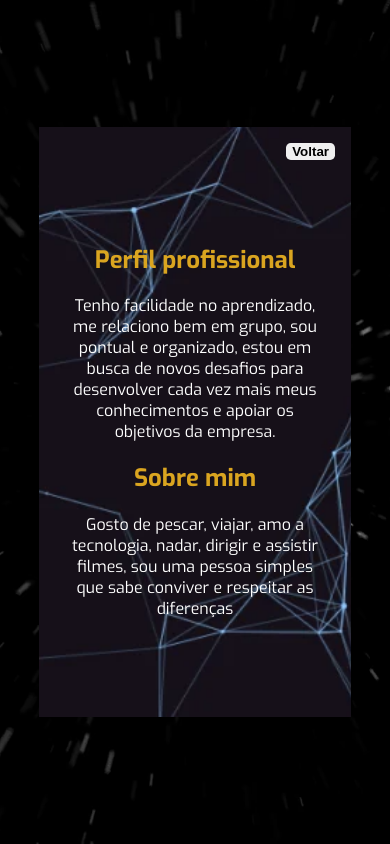
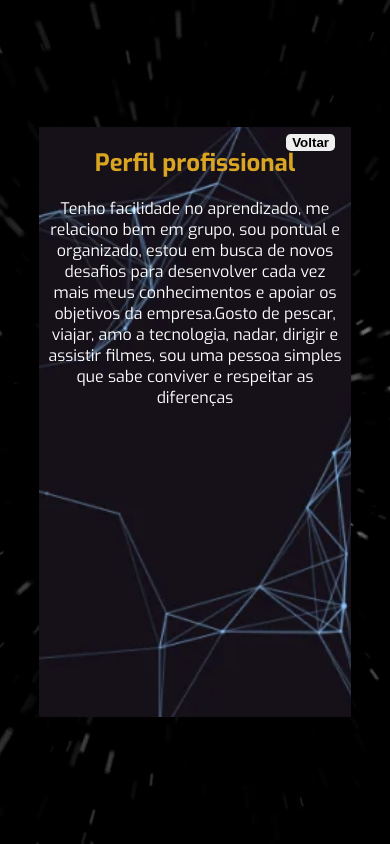
Before and after one commit to MateusSantiagoDev/meu-portfolio, a React (Create React App) app: page /sobremim in a window 390 px wide. Built offline with nearby package versions, Linux system fonts and the light colour scheme; the HTML template or start-up script is replaced by a standard one.

Commit message:
feat(sobre-mim): implemented media query

```diff
--- a/src/views/sobre-mim/SobreMim.css
+++ b/src/views/sobre-mim/SobreMim.css
@@ -44,3 +44,61 @@
 .div_perfil h2 {
     color: goldenrod;
 }
+
+@media (max-width: 740px) {
+    .div_perfil {
+        margin-top: 0;
+        padding: 0 1rem;
+    }
+
+    .button_sobre {
+        position: fixed;
+    }
+}
+
+@media (max-width: 412px) {
+    .div_perfil {
+        margin-top: 3rem;
+    }
+}
+
+@media (max-width: 915px) {
+    .div_perfil {
+        margin-top: 0;
+    }
+
+    .button_sobre {
+        position: fixed;
+        margin-top: 2rem;
+    }
+}
+
+@media (max-width: 820px) {
+    .div_perfil {
+        margin-top: 5rem;
+    }
+}
+
+@media (max-width: 280px) {
+
+    .div_perfil {
+        margin-top: 1rem;
+        padding: 0 0.5rem;
+    }
+
+    .sobre-mim {
+        display: none;
+    }
+
+}
+
+@media (max-width: 653px) {
+    .div_perfil {
+        margin-top: 0;
+        padding: 0 .5rem;
+    }
+
+    .sobre-mim {
+        display: none;
+    }
+}
--- a/src/views/sobre-mim/SobreMim.jsx
+++ b/src/views/sobre-mim/SobreMim.jsx
@@ -22,7 +22,7 @@ export function SobreMim() {
             desenvolver cada vez mais meus conhecimentos e apoiar os objetivos
             da empresa.
           </span>
-          <h2>Sobre mim</h2>
+          <h2 className="sobre-mim">Sobre mim</h2>
           <span>
             Gosto de pescar, viajar, amo a tecnologia, nadar, dirigir e assistir filmes, sou
             uma pessoa simples que sabe conviver e respeitar as diferenças
```
